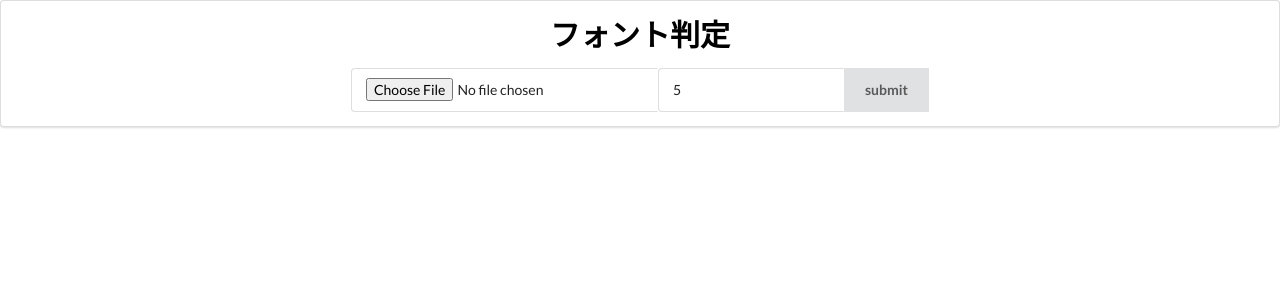
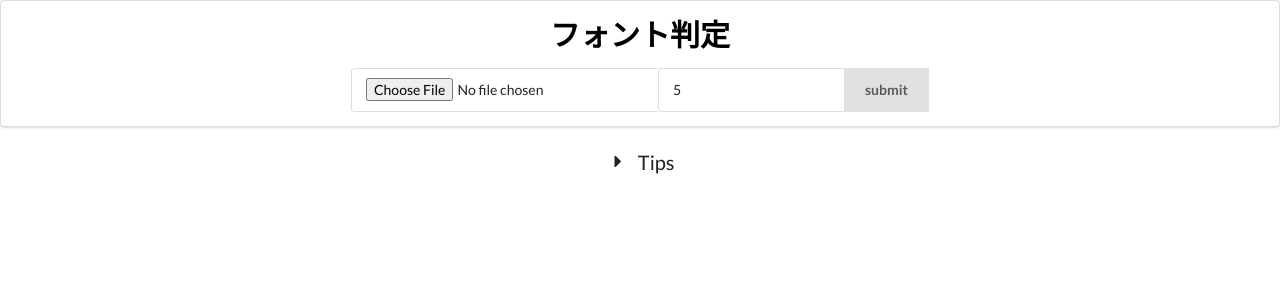
Before and after one commit to sort-font/webpage, a Flask app: template templates/index.html in a window 1280 px wide. Shown: the top 300 px of the page. Run offline with Flask 2, Linux system fonts and the light colour scheme; the template is opened without the code that fills it, so the values that code supplies are empty; parts of the project's set-up code (start-up, migrations or seed data) failed here and were passed over; some libraries are stand-ins or nearby versions.

Commit message:
download機能　tip機能を追加

```diff
--- a/server.py
+++ b/server.py
@@ -44,12 +44,13 @@ def crop_image():
             dec_data = base64.b64decode(enc_data[0].split(',')[1])
             img_np = np.frombuffer(dec_data, np.uint8)
             img = cv2.imdecode(img_np, cv2.IMREAD_ANYCOLOR)
+            return 0
 
     except Exception as e:
         print("error")
         print(e, file=sys.stderr)
         print(traceback.format_exc())
-
+        return 0
 
 @app.route('/upload', methods=['POST'])
 def upload():
--- a/templates/index.html
+++ b/templates/index.html
@@ -41,21 +41,21 @@
                 var $image_crop = $('#preview').croppie({
 
                     viewport: {
-                        width: 200,
-                        height: 200
+                        width: 60,
+                        height: 60
                     },
 
                     boundary: {
-                        width: 400,
-                        height: 400
+                        width: 300,
+                        height: 300
                     },
 
                 });
             </script>
 
 
-        </div >
-    </div >
+        </div>
+    </div>
     <div class="actions">
         <div class="ui black deny button">
             他の画像を選択する
@@ -89,6 +89,32 @@
 
 
 
+<div class="ui accordion" style="text-align:center">
+    <div class="title" style="font-size: 20px;">
+        <i class="dropdown icon" ></i>
+        Tips
+    </div>
+    <div class="content">
+        <p class="transition hidden">
+            <div style="text-align: center;">
+            <ul class="ui list" style="text-align: left; display: inline-block;">
+                <li> 白地に黒文字の画像を選択してください。</li>
+                <li> １文字分だけトリミングしてください。</li>
+                <li> ひらがな、カタカナを切り取ってください。</li>
+            </ul>
+        </div>
+        </p>
+    </div>
+</div>
+<script>
+    $('.ui.accordion')
+        .accordion()
+        ;
+
+</script>
+
+
+
 {% if images %}
 <div class="ui center aligned segment">
     <h1>過去に判定されたフォント集</h1>
@@ -98,16 +124,19 @@
         <!-- フォント名は、ファイル名の_までに格納されているので、_までを抽出している -->
         {% set img_name = path[:path.find('_')] %}
         <!-- ref: https://semantic-ui.com/views/card.html -->
+        <div class="ui card">
             <a class="card" href="https://www.google.com/search?q={{ img_name }}">
                 <div class="image">
                     <img src="/static/images/{{ path }}">
                 </div>
                 <div class="content">
-                <div class="description">
+                    <a class="header" href="https://www.google.com/search?q={{ img_name }}">
                         {{ img_name }}
-                </div>
+                    </a>
                 </div>
             </a>
+            <a href="/static/images/{{ path }}" download="" class="ui basic violet button">Download</a>
+        </div>
         {% endif %}
         {% endfor %}
     </div>
```
Lines whose indentation alone changed are shown as unchanged.
